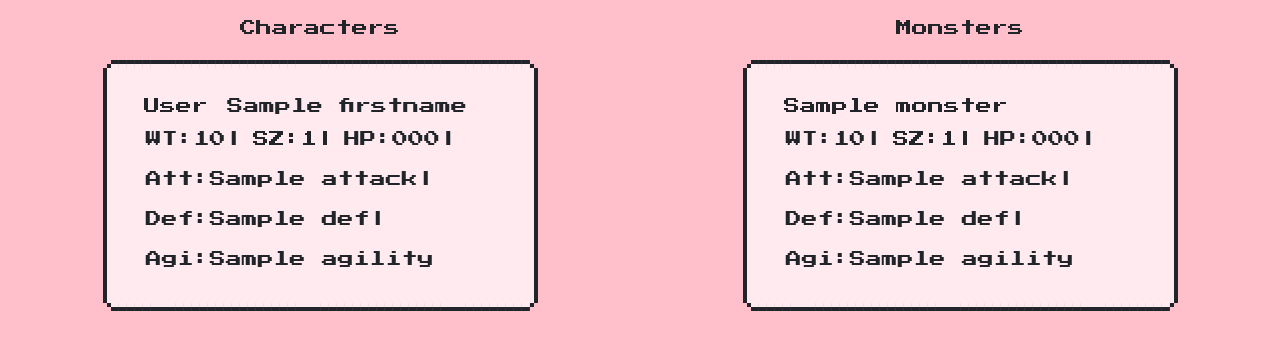
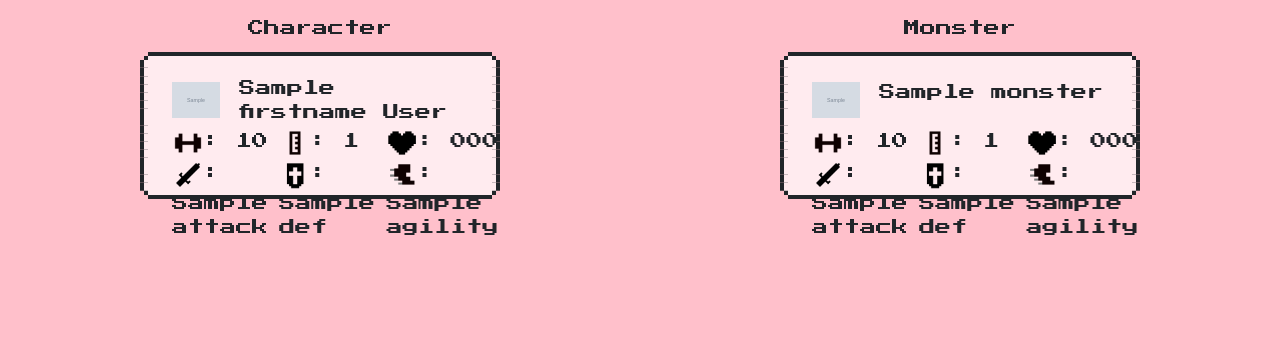
Before and after one commit to BourGuy64/RatzSlayer3, a PHP site: template src/views/fight.html.twig in a window 1280 px wide. Shown: the part 55-405 px from the top of the page. Run offline with PHP 8.4, Linux system fonts and the light colour scheme; the template is opened without the code that fills it: most values are stand-ins (such as "Sample title", 1, 10 or a date in 2020); grey boxes marked "Sample" are stand-in pictures; some libraries are stand-ins or nearby versions.

Commit message:
Adjust fighter card in fight page

```diff
--- a/src/css/fight.css
+++ b/src/css/fight.css
@@ -5,10 +5,12 @@
 }
 
 div.select-char , div.select-monster{
-  display: flex;
-  flex-direction: column;
-  width: 70%;
-  margin: 1.5em auto !important;
+  display: grid;
+  grid-template-columns: 20% 80%;
+  grid-template-rows: 3em;
+  grid-gap: .2em .5em;
+  width: 22em;
+  margin: 1em !important;
   background: rgba(255, 255, 255, 0.69);
 }
 
@@ -18,33 +20,25 @@ div.select-char , div.select-monster{
 
 .select-char .name, .select-monster .name{
   display: flex;
+  flex-direction: column;
+  justify-content: center;
 }
 
 .is-selected{
   background: white !important;
 }
 
-.select-char .name > p, .select-monster .name > p{
-  margin: .6em;
-}
-
 .select-char .stats, .select-monster .stats{
-  display: flex;
-  flex-direction: row;
-  flex-wrap: wrap;
-  align-items: center;
+  grid-column: 1/col-end;
+  grid-row-start: 2;
+  display: grid;
+  grid-template-columns: 1fr 1fr 1fr;
+  grid-template-rows: 1em 1em;
+  grid-gap: 1em 0.7em;
 }
 
 .select-char .stats > p, .select-monster .stats > p{
-  margin-left: .7em;
-}
-
-.select-char .stats > p:after, .select-monster .stats > p:after{
-  content: '|';
-}
-
-.select-char .stats > p:last-child:after, .select-monster .stats > p:last-child:after{
-  content: none;
+  margin-bottom: 0;
 }
 
 .popup-fight{
@@ -84,3 +78,32 @@ div.select-char , div.select-monster{
   display: none;
   visibility: hidden;
 }
+
+.picture img {
+    max-height: 3em;
+    max-width: 3em;
+}
+
+.picture{
+    display: flex;
+    flex-direction: column;
+    justify-content: center;
+}
+
+.list-name{
+  text-align: center;
+}
+
+.fight-card{
+  display: flex;
+  flex-direction: row;
+  flex-wrap: wrap;
+  justify-content: center;
+}
+
+.fight-card div:first-child{
+}
+
+.fight-card .stats p  img{
+  width: 2em;
+}
--- a/src/views/fight.html.twig
+++ b/src/views/fight.html.twig
@@ -8,39 +8,56 @@
 {% block main %}
 <div class="fight-view">
   <div class="col">
-    <div class="text-center">Characters</div>
+    {% if characters|length > 1 %}
+      <div class="list-name">Characters</div>
+    {% else %}
+      <div class="list-name">Character</div>
+    {% endif %}
+    <div class="fight-card">
     {% for character in characters %}
-    <div class="select-char nes-container is-rounded">
-      <div class="name">
-        <p class="lastname">{{character.lastname}}</p>
-        <p class="firstname">{{character.firstname}}</p>
+      <div class="select-char nes-container is-rounded">
+        <div class="picture">
+          <img src="{{dir}}/src/img/fighters/{{character.picture}}" onerror="this.src='{{dir}}/src/img/icons/Characters.png'">
+        </div>
+        <div class="name">
+          {{character.firstname}} {{character.lastname}}
+        </div>
+        <div class="stats">
+          <p><img src="{{dir}}/src/img/icons/weight.png">: {{character.weight}}</p>
+          <p><img src="{{dir}}/src/img/icons/size.png">: {{character.size}}</p>
+          <p><img src="{{dir}}/src/img/icons/heart.png">: {{character.hp}}</p>
+          <p><img src="{{dir}}/src/img/icons/sword.png">: {{character.attack}}</p>
+          <p><img src="{{dir}}/src/img/icons/shield.png">: {{character.def}}</p>
+          <p><img src="{{dir}}/src/img/icons/agility.png">: {{character.agility}}</p>
+        </div>
       </div>
-      <div class="stats">
-        <p>WT:{{character.weight}}</p>
-        <p>SZ:{{character.size}}</p>
-        <p>HP:{{character.hp}}</p>
-        <p>Att:{{character.attack}}</p>
-        <p>Def:{{character.def}}</p>
-        <p>Agi:{{character.agility}}</p>
-      </div>
+      {% endfor %}
     </div>
-    {% endfor %}
   </div>
 
+
   <div class="col">
-    <div class="text-center">Monsters</div>
+    {% if monsters|length > 1 %}
+      <div class="list-name">Monsters</div>
+    {% else %}
+      <div class="list-name">Monster</div>
+    {% endif %}
+    <div class="fight-card">
     {% for monster in monsters %}
     <div class="select-monster nes-container is-rounded">
+      <div class="picture">
+        <img src="{{dir}}/src/img/fighters/{{monster.picture}}" onerror="this.src='{{dir}}/src/img/icons/Monsters.png'">
+      </div>
       <div class="name">
         <p>{{monster.name}}</p>
       </div>
       <div class="stats">
-        <p>WT:{{monster.weight}}</p>
-        <p>SZ:{{monster.size}}</p>
-        <p>HP:{{monster.hp}}</p>
-        <p>Att:{{monster.attack}}</p>
-        <p>Def:{{monster.def}}</p>
-        <p>Agi:{{monster.agility}}</p>
+        <p><img src="{{dir}}/src/img/icons/weight.png">: {{monster.weight}}</p>
+        <p><img src="{{dir}}/src/img/icons/size.png">: {{monster.size}}</p>
+        <p><img src="{{dir}}/src/img/icons/heart.png">: {{monster.hp}}</p>
+        <p><img src="{{dir}}/src/img/icons/sword.png">: {{monster.attack}}</p>
+        <p><img src="{{dir}}/src/img/icons/shield.png">: {{monster.def}}</p>
+        <p><img src="{{dir}}/src/img/icons/agility.png">: {{monster.agility}}</p>
       </div>
     </div>
     {% endfor %}
```
Also changed, not shown: src/img/icons/size.png.
